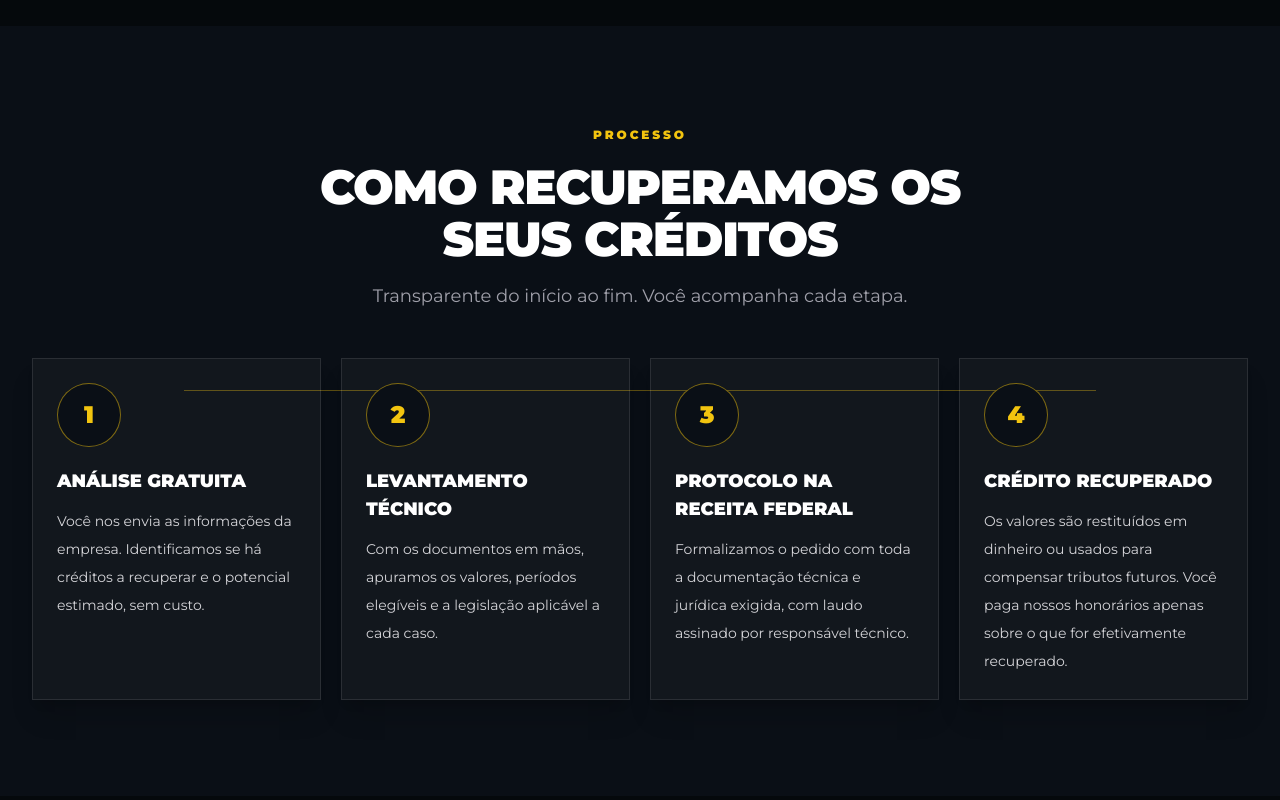
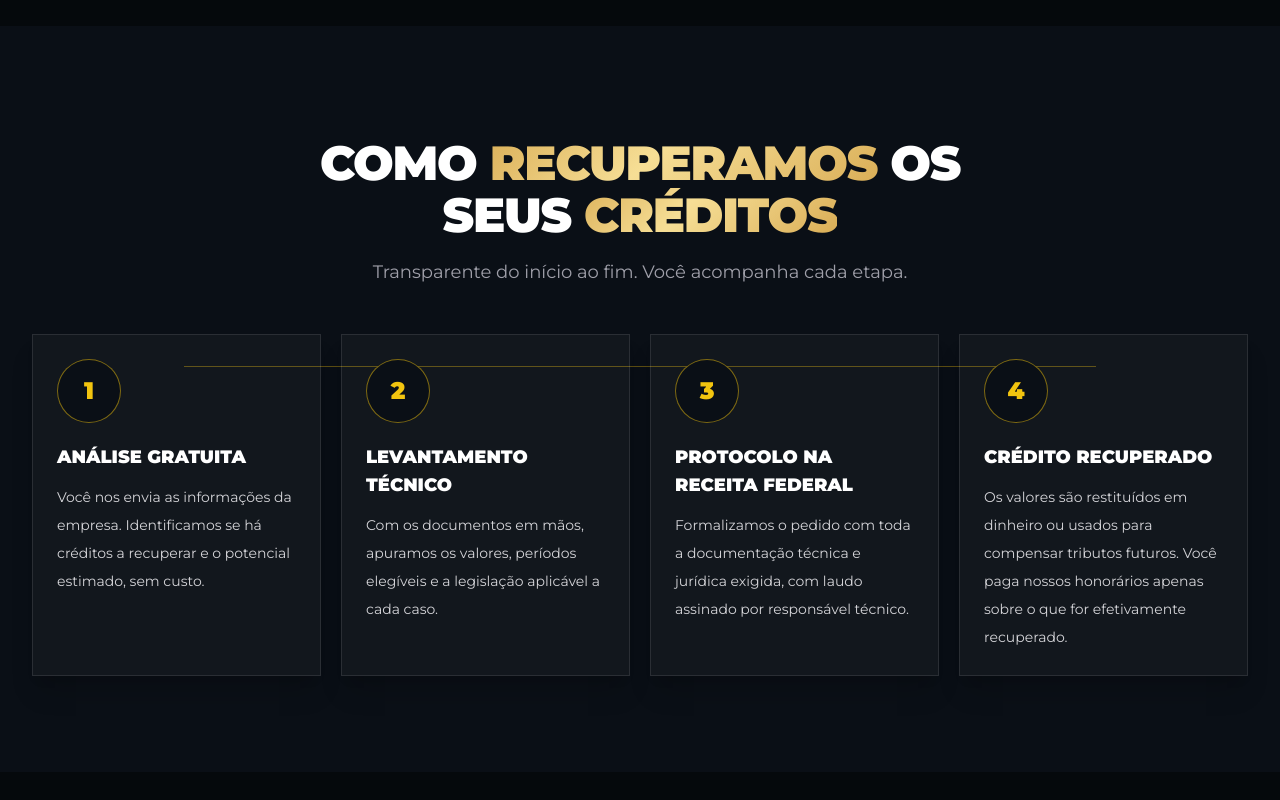
Before and after one commit to evituu/m2-inteligencia-tributaria, a Next.js app: page / in a window 1280 px wide. Shown: the part 2420-3220 px from the top of the page. Built offline with nearby package versions, Linux system fonts and the light colour scheme.

Commit message:
Atualização das cores e copy

```diff
--- a/app/blog/_components/BlogArticlesSection.tsx
+++ b/app/blog/_components/BlogArticlesSection.tsx
@@ -29,7 +29,7 @@ export function BlogArticlesSection({ articles }: BlogArticlesSectionProps) {
       <div className="mx-auto w-full max-w-[1280px] px-5 md:px-8">
         <div className="mb-10 max-w-2xl">
           <h2 className="text-3xl font-black uppercase tracking-tight text-black md:text-4xl">
-            Últimos <span className="text-gold-gradient">insights</span>
+            Últimas <span className="text-gold-gradient">publicações</span>
           </h2>
           <p className="mt-3 text-sm leading-7 text-zinc-400 md:text-base">
             Conteúdos técnicos sobre recuperação de crédito, compliance e
@@ -45,7 +45,7 @@ export function BlogArticlesSection({ articles }: BlogArticlesSectionProps) {
               value={query}
               onChange={(event) => setQuery(event.target.value)}
               placeholder="Pesquisar artigos..."
-              className="h-12 rounded-none border-zinc-700 bg-[#0a0f16] pr-4 pl-11 text-sm text-white placeholder:text-zinc-500 focus-visible:border-[#f2c40f] focus-visible:ring-[#f2c40f]/25"
+              className="h-12 rounded-none border-zinc-700 bg-white pr-4 pl-11 text-sm text-black placeholder:text-zinc-500 focus-visible:border-[#f2c40f] focus-visible:ring-[#f2c40f]/25"
               aria-label="Pesquisar artigos"
             />
           </div>
--- a/app/blog/_components/BlogFeaturedHero.tsx
+++ b/app/blog/_components/BlogFeaturedHero.tsx
@@ -27,9 +27,6 @@ export function BlogFeaturedHero({ article }: BlogFeaturedHeroProps) {
       <NavigationMenu />
 
       <div className="relative z-10 mx-auto flex w-full max-w-[1280px] flex-col justify-end px-5 pt-32 pb-14 md:px-8 md:pt-40 md:pb-20">
-        <p className="mb-4 text-xs font-bold uppercase tracking-[0.24em] text-[#f2c40f]">
-          Insights · Artigos
-        </p>
         <span className="mb-6 inline-flex w-fit items-center bg-[#f2c40f]/15 px-4 py-1.5 text-xs font-bold uppercase tracking-[0.18em] text-[#f2c40f]">
           {article.category}
         </span>
--- a/app/servicos/_components/ServicesIntroSection.tsx
+++ b/app/servicos/_components/ServicesIntroSection.tsx
@@ -14,7 +14,9 @@ export function ServicesIntroSection() {
         <div>
           <span className="mb-5 block h-1.5 w-14 bg-[#f2c40f]" />
           <h2 className="text-4xl font-black uppercase leading-[1.08] tracking-tight text-[#12151b] md:text-5xl">
-            Muitas empresas pagam mais tributos do que deveriam
+            Muitas empresas
+            <span className="text-gold-gradient"> pagam mais tributos </span>
+            do que deveriam
           </h2>
           <p className="mt-6 max-w-[560px] text-base leading-8 text-[#3b3f47] md:text-lg">
             Alterações constantes na legislação, complexidade do sistema fiscal
--- a/components/home/HowItWorksSection.tsx
+++ b/components/home/HowItWorksSection.tsx
@@ -26,11 +26,11 @@ export function HowItWorksSection() {
     <section id="como-funciona" className="bg-[#0a0f16] py-16 text-white md:py-24">
       <div className="mx-auto w-full max-w-[1280px] px-5 md:px-8">
         <div className="mx-auto mb-12 max-w-3xl text-center">
-          <span className="text-xs font-black uppercase tracking-[0.24em] text-[#f2c40f]">
-            Processo
-          </span>
           <h2 className="mt-4 text-4xl font-black uppercase leading-[1.08] tracking-tight md:text-5xl">
-            Como recuperamos os seus créditos
+            Como
+            <span className="text-gold-gradient"> recuperamos </span>
+            os seus
+            <span className="text-gold-gradient"> créditos </span>
           </h2>
           <p className="mt-4 text-base text-zinc-400 md:text-lg">
             Transparente do início ao fim. Você acompanha cada etapa.
--- a/components/home/WhatsAppCtaSection.tsx
+++ b/components/home/WhatsAppCtaSection.tsx
@@ -8,7 +8,8 @@ export function WhatsAppCtaSection() {
 
       <div className="relative mx-auto flex w-full max-w-[960px] flex-col items-center gap-6 px-5 text-center md:px-8">
         <h2 className="text-3xl font-black uppercase leading-tight tracking-tight text-white md:text-4xl">
-          Prefere conversar antes de preencher formulário?
+          Prefere conversar antes de
+          <span className="text-gold-gradient"> preencher formulário? </span>
         </h2>
 
         <p className="max-w-[650px] text-base leading-relaxed text-zinc-300 md:text-lg">
```
